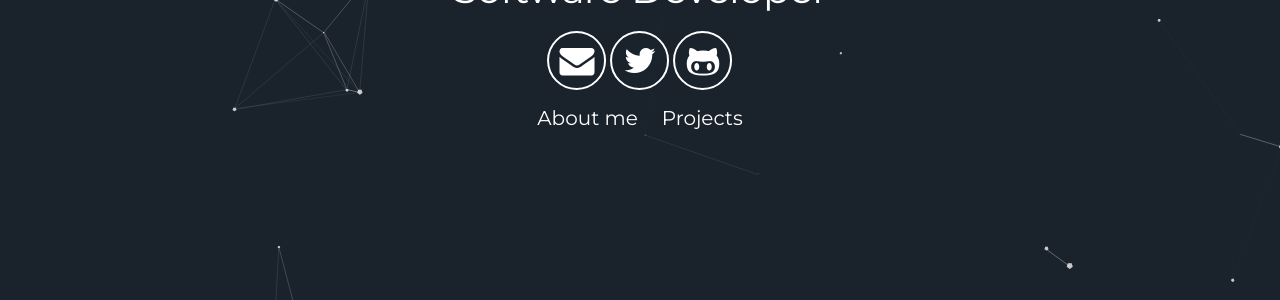
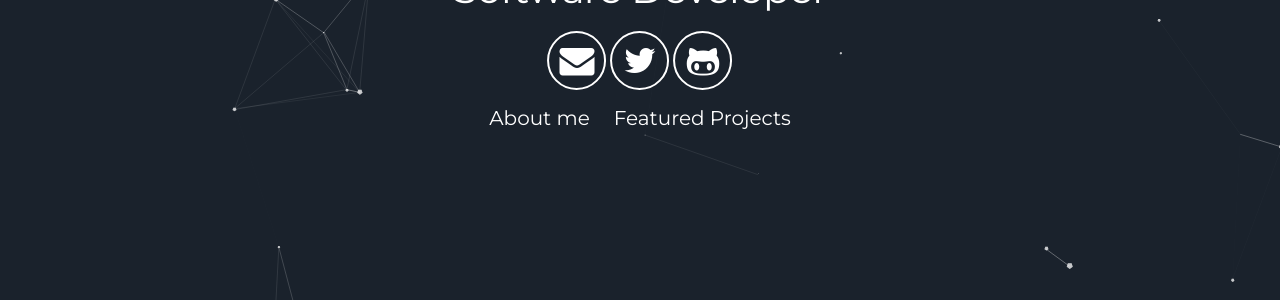
Before and after one commit to csswit/particle-web-template, a Jekyll site: the page built from index.html, in a window 1280 px wide. Shown: the part 446-746 px from the top of the page. Built offline with Jekyll 4.4.1, drawn with Linux system fonts in a browser that asks for light colours.

Commit message:
fixes some changes

```diff
--- a/_includes/header.html
+++ b/_includes/header.html
@@ -10,7 +10,7 @@
         <a aria-label="My Github" target="_blank" href="https://github.com/{{site.user.github}}"><i class="icon fa fa-github-alt" aria-hidden="true"></i></a>
       </div>
       <a class="link" href="#about" data-scroll>{{site.about.title}}</a>
-      <a class="link" href="#projects" data-scroll>Projects</a>
+      <a class="link" href="#projects" data-scroll>{{site.project_section.title}}</a>
   </div>
   <a class="down" href="#about" data-scroll><i class="icon fa fa-chevron-down" aria-hidden="true"></i></a>
 </div>
--- a/_includes/projects.html
+++ b/_includes/projects.html
@@ -6,7 +6,7 @@
     {% if project.leftAligned %}
       <div class="row user-projects">
         <div class="six columns images">
-          <img alt="{{project.image_name}}" src={{project.featured_image}} />
+          <img alt="{{project.image_name}}" src="{{project.featured_image}}" />
         </div>
         <div class="six columns contents">
           <h5> {{ project.name }} </h5>
@@ -20,7 +20,7 @@
     {% else %}
       <div class="row user-projects">
         <div class="six columns">
-          <img alt="{{project.image_name}}"  src={{project.featured_image}}  />
+          <img alt="{{project.image_name}}"  src="{{project.featured_image}}"  />
         </div>
         <div class="six columns">
           <h5> {{ project.name }} </h5>
```
